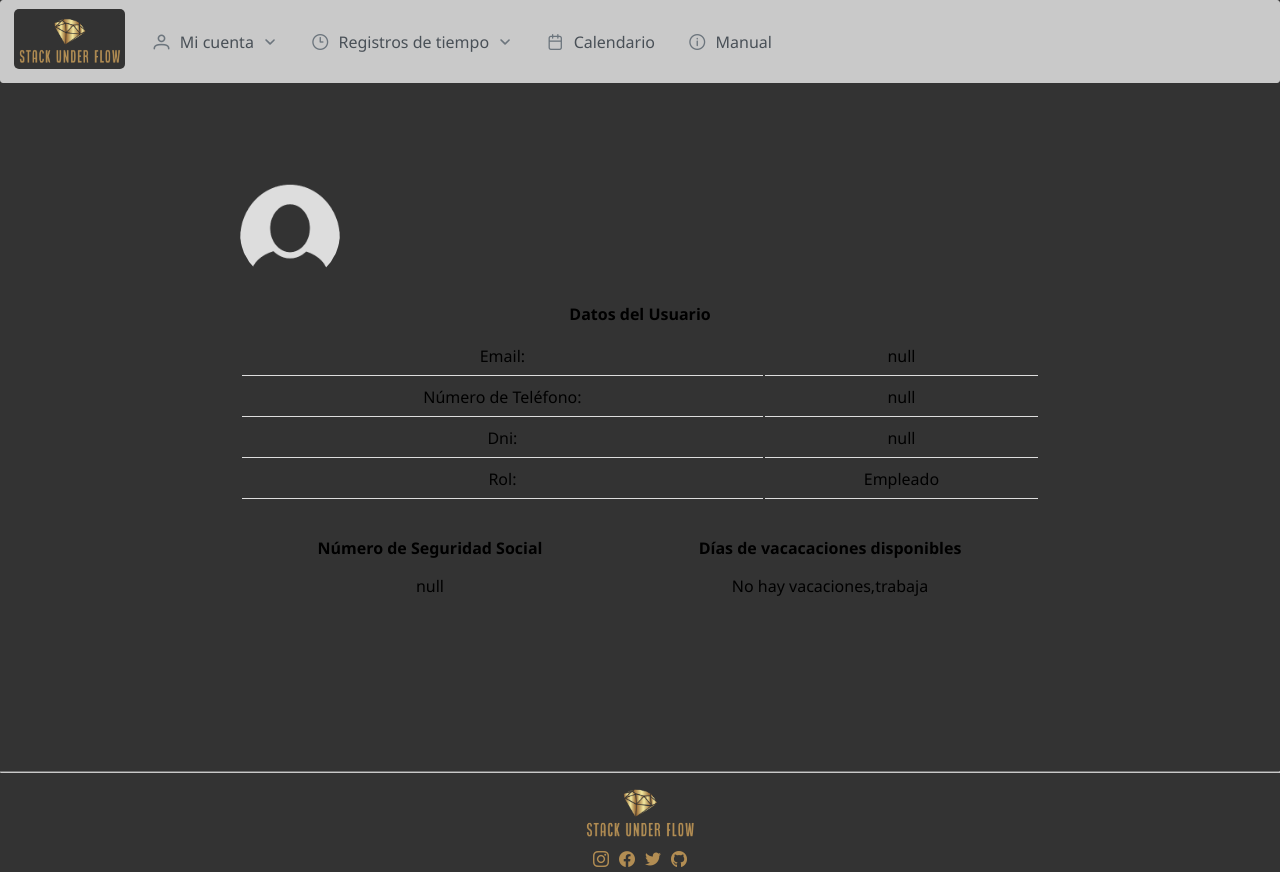
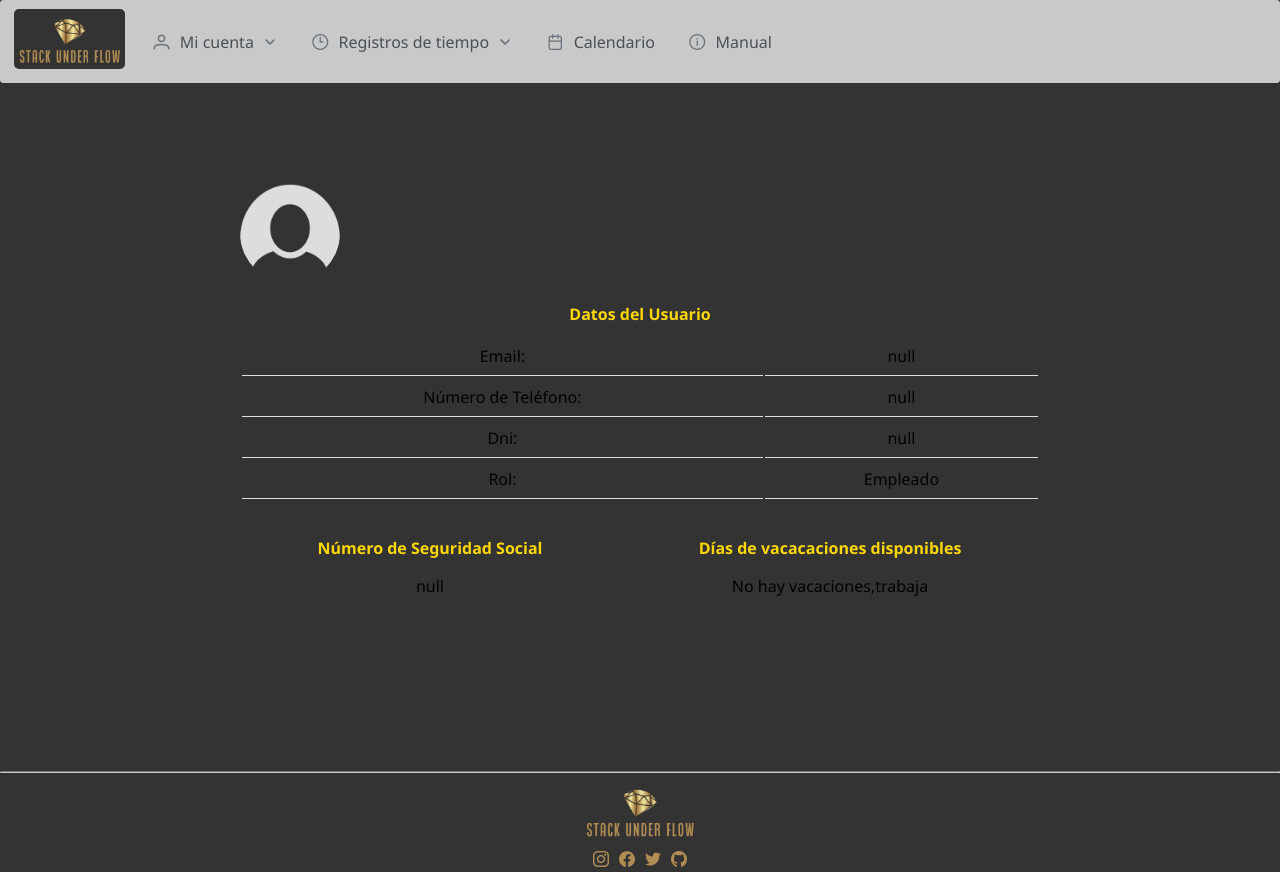
Before and after one commit to SyTW2324/E02, a Vue app in the folder labRecApp/frontend/: page /profile in a window 1280 px wide. Built offline with nearby package versions, Linux system fonts and the light colour scheme.

Commit message:
Se cambia el color del texto a dorado

```diff
--- a/labRecApp/frontend/src/components/userProfileComponent.vue
+++ b/labRecApp/frontend/src/components/userProfileComponent.vue
@@ -3,12 +3,12 @@
         <div class="profile-header">
             <img src="../assets/Login_usuario.png" alt="User Photo" class="profile-photo" />
             <div class="user-info">
-                <h2>{{ getUserFullName() }}</h2>
+                <h2 class="golden-text" >{{ getUserFullName() }}</h2>
             </div>
         </div>
 
         <div class="profile-details">
-            <h3>Datos del Usuario</h3>
+            <h3 class="golden-text" >Datos del Usuario</h3>
             <table>
                 <tr>
                     <td>Email:</td>
@@ -31,11 +31,11 @@
 
         <div class="extra-info-panel">
             <div class="panel-item">
-                <h3>Número de Seguridad Social</h3>
+                <h3 class="golden-text" >Número de Seguridad Social</h3>
                 <p>{{ getUserSecurityNumber() }}</p>
             </div>
             <div class="panel-item">
-                <h3>Días de vacacaciones disponibles</h3>
+                <h3 class="golden-text" >Días de vacacaciones disponibles</h3>
                 <p>{{ getUserVacationAvailableDays() }}</p>
             </div>
         </div>
--- a/labRecApp/frontend/src/styles/userProfile_style.css
+++ b/labRecApp/frontend/src/styles/userProfile_style.css
@@ -54,3 +54,7 @@
         }
     }
 }
+
+.golden-text {
+    color: gold;
+}
```
